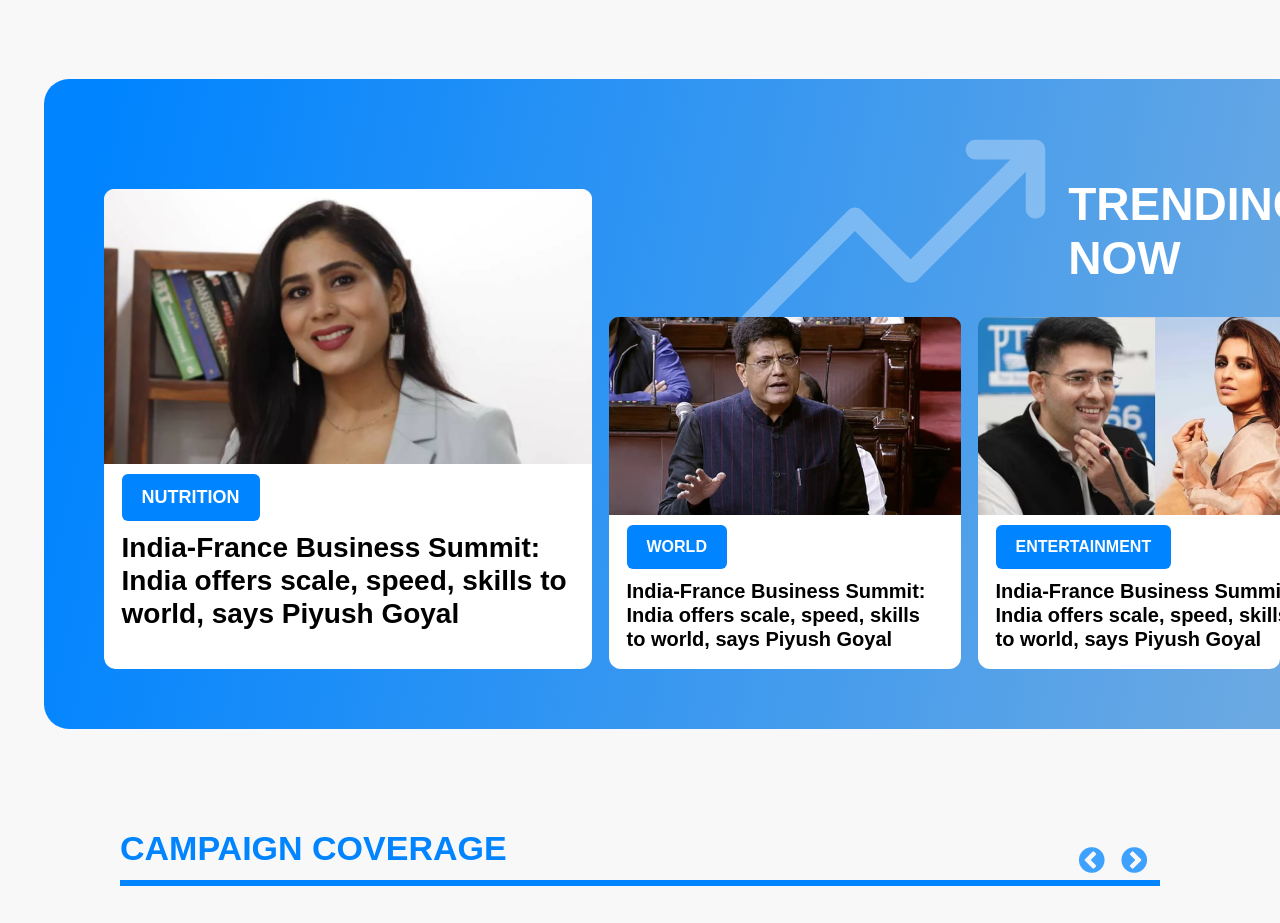
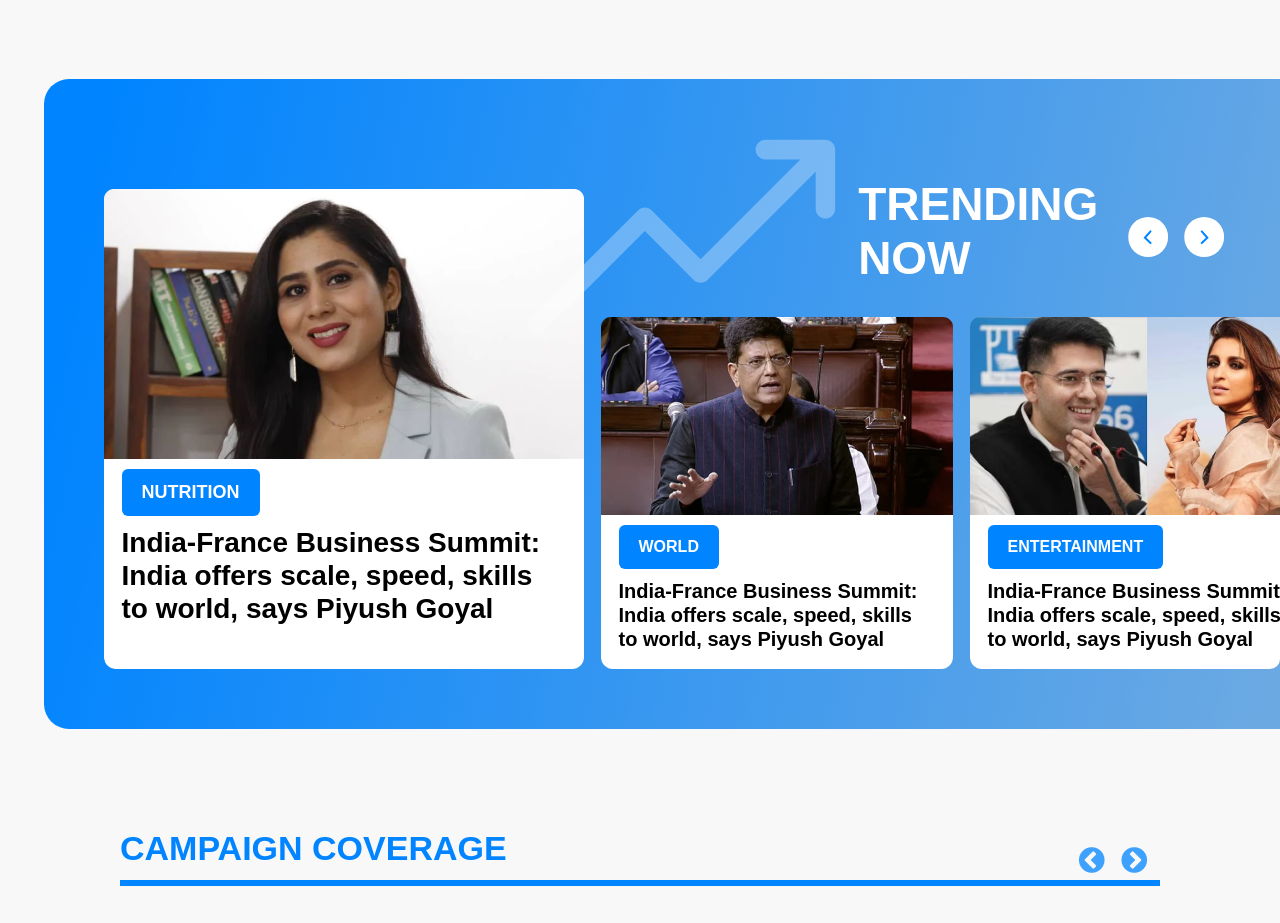
Before and after one commit to qflexihub/marketing-moves, a plain HTML site: page index.html in a window 1280 px wide. Shown: the part 820-1743 px from the top of the page. Drawn offline with nearby package versions, Linux system fonts and the light colour scheme.

```diff
--- a/assets/scss/styles.css
+++ b/assets/scss/styles.css
@@ -1327,9 +1327,11 @@
   position: absolute;
   display: flex;
   justify-content: center;
+  align-items: center;
   gap: 22px;
-  translate: 100%;
+  translate: 60%;
   top: 60px;
+  z-index: 10;
 }
 .trending-block h2 {
   display: flex;
@@ -1341,6 +1343,18 @@
   .trending-block h2 {
     font-size: 36px;
   }
+}
+.trending-block .next-prev {
+  position: relative;
+  display: inline-flex;
+}
+.trending-block .next-button,
+.trending-block .prev-button {
+  margin: 0 8px;
+  width: 40px;
+  height: 40px;
+  cursor: pointer;
+  z-index: 99999;
 }
 @media (max-width: 1024px) {
   .trending-block {
@@ -1403,6 +1417,11 @@
 .slick-slider-trending {
   width: 100%;
   height: 100%;
+}
+.slick-slider-trending .slick-current {
+  height: 480px;
+  width: 480px;
+  padding-top: 0px;
 }
 .slick-slider-trending .slick-track {
   display: flex;
@@ -1430,6 +1449,7 @@
   max-width: 352px !important;
   width: 100% !important;
   height: 352px !important;
+  transition: all 0.3s ease;
 }
 @media (max-width: 768px) {
   .slick-slider-trending .slick-slide {
@@ -1439,9 +1459,10 @@
   }
 }
 .slick-slider-trending .slick-slide.slick-current, .slick-slider-trending .slick-slide.slick-center {
-  max-width: 488px !important;
+  max-width: 480px !important;
   width: 100% !important;
   height: 480px !important;
+  transition: all 0.3s ease;
 }
 @media (max-width: 768px) {
   .slick-slider-trending .slick-slide.slick-current, .slick-slider-trending .slick-slide.slick-center {
@@ -1474,6 +1495,12 @@
   width: 100%;
   -o-object-fit: cover;
      object-fit: cover;
+}
+
+.next-prev {
+  position: relative;
+  display: inline-flex;
+  z-index: 999;
 }
 
 .trending-now-with-slider-content-text button {
```
Also changed, not shown: technology.html (+3 -0 lines), 1 other file.
